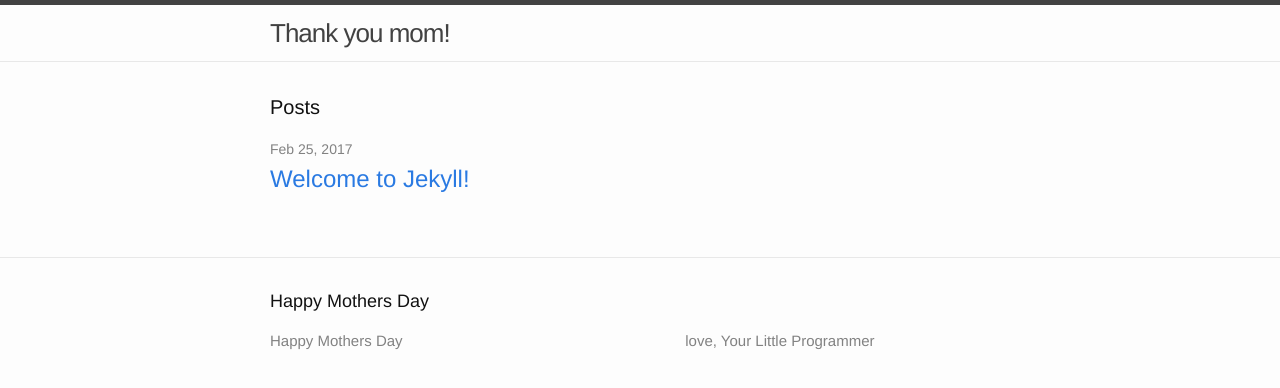
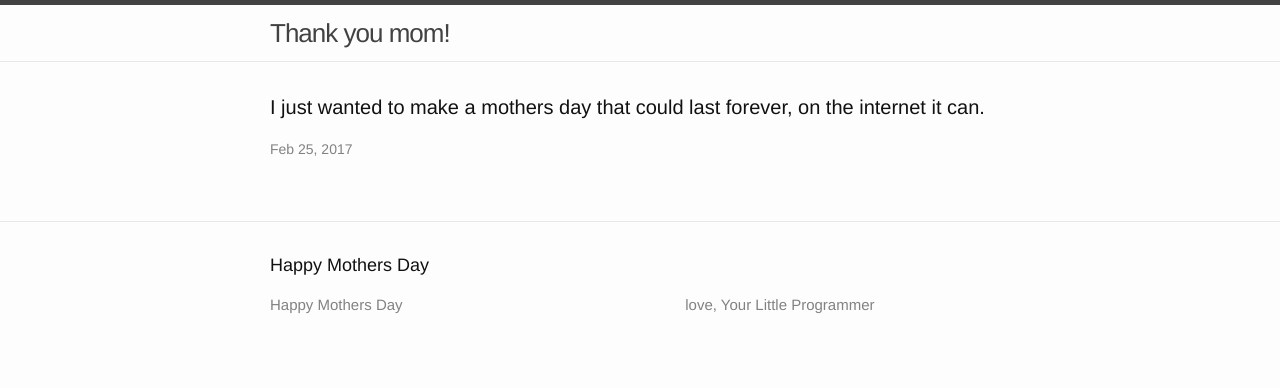
Before and after one commit to kylejoseph16/kylejoseph16.github.io, a Jekyll site: the page built from index.html, in a window 1280 px wide. Shown: the top 388 px of the page. Built offline with Jekyll 4.4.1, drawn with Linux system fonts in a browser that asks for light colours.

Commit message:
Update index.html

```diff
--- a/index.html
+++ b/index.html
@@ -4,16 +4,14 @@ layout: default
 
 <div class="home">
 
-  <h1 class="page-heading">Posts</h1>
+  <h1 class="page-heading">I just wanted to make a mothers day that could last forever, on the internet it can.</h1>
 
   <ul class="post-list">
     {% for post in site.posts %}
       <li>
         <span class="post-meta">{{ post.date | date: "%b %-d, %Y" }}</span>
 
-        <h2>
-          <a class="post-link" href="{{ post.url | prepend: site.baseurl }}">{{ post.title }}</a>
-        </h2>
+
       </li>
     {% endfor %}
   </ul>
```
